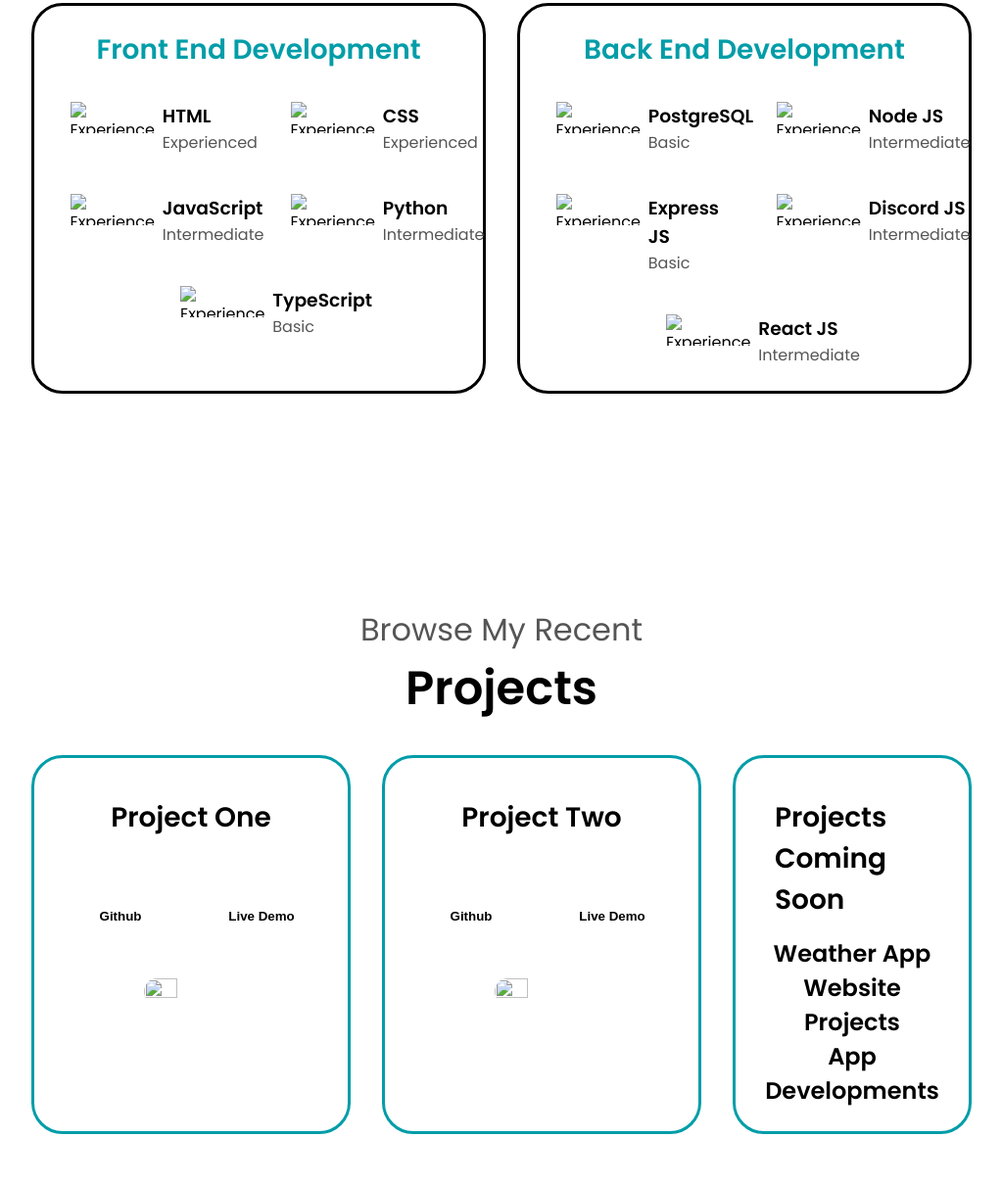
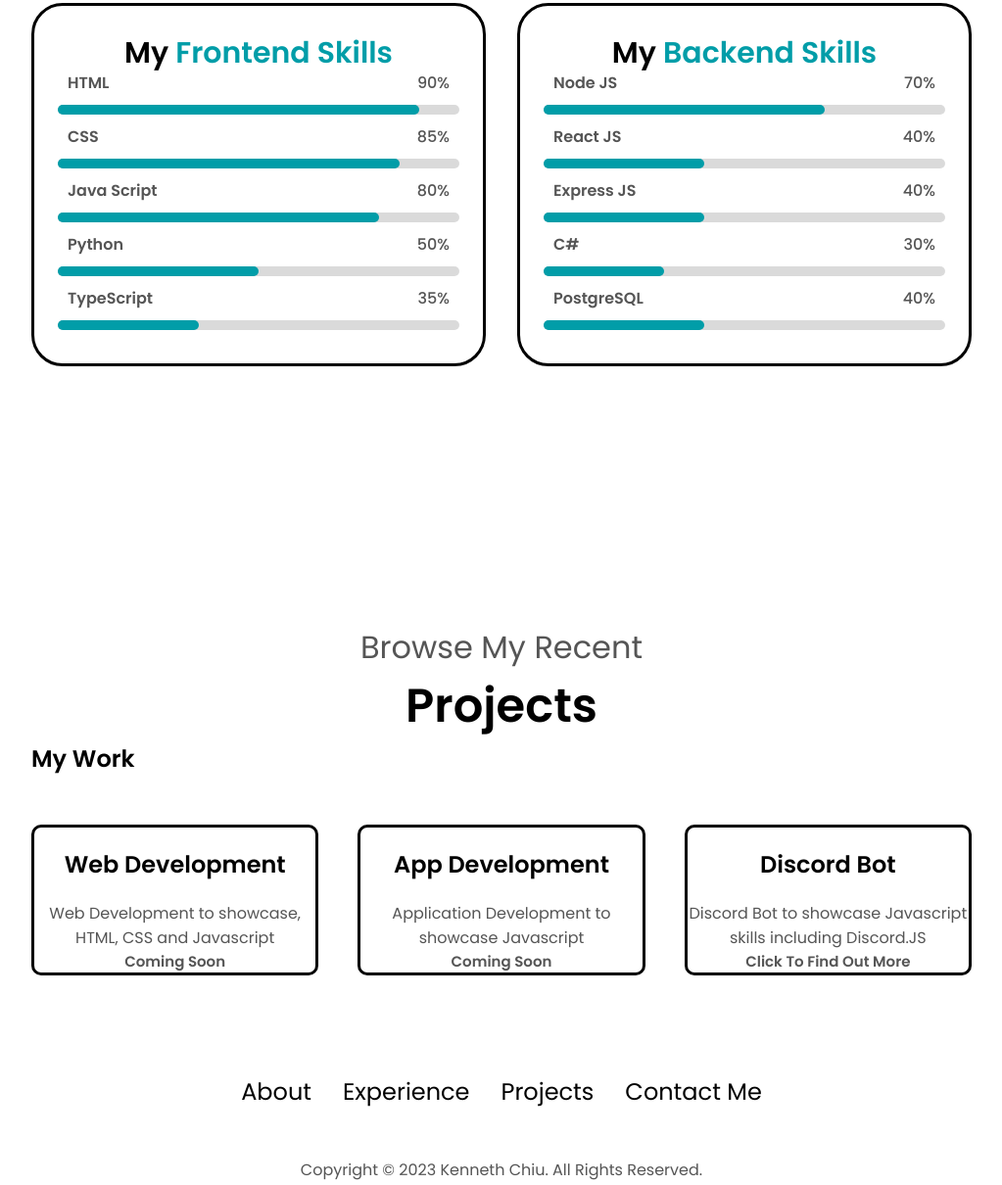
Before and after one commit to kennychiu221/website, a plain HTML site: page index.html in a window 1280 px wide. Shown: the part 1845-3055 px from the top of the page at 98% size, without its empty margins (128-1151 px from the left). Drawn offline with nearby package versions, Linux system fonts and the light colour scheme; a web font is replaced by a local one.

Commit message:
Add files via upload

```diff
--- a/index.html
+++ b/index.html
@@ -58,13 +58,13 @@
             <div id="socials-container">
                 <img src="./images/github.png" alt="My Github Profile"
                 class="icon"
-                 onclick="location.href='https://github.com/kennychiu221'">
+                 onclick="window.open('https://github.com/kennychiu221')">
                  <img src="./images/linkedin.png" alt="My Linkedin Profile"
                 class="icon"
-                 onclick="location.href='https://www.linkedin.com/in/kennethchiu125/'">
+                 onclick="window.open('https://www.linkedin.com/in/kennethchiu125/')">
                  <img src="./images/discord.png" alt="My Linkedin Profile"
                 class="icon"
-                 onclick="location.href='https://discord.gg/y9C9BKgyVw'">
+                 onclick="window.open('https://discord.gg/y9C9BKgyVw')">
             </div>
         </div>
     </section>
@@ -114,113 +114,120 @@
         <div class="experience-details-container">
             <div class="about-containers">
                 <div class="details-container">
-                    <h2 class="experience-sub-title">Front End Development</h2>
+                    <h2 class="experience-sub-title"></h2>
                     <div class="article-container">
-                        <article>
-                            <img
-                            src="./images/tick.png"
-                            alt="Experience Icon"
-                            class="icon">
-                            <div>
-                                <h3>HTML</h3>
-                                <p>Experienced</p>
+                        <div class="skills_section">
+                            <div class="skills_head">
+                                <h2>My <span>Frontend Skills</span></h2>
+                                <p></p>
                             </div>
-                        </article>
-                        <article>
-                            <img
-                            src="./images/tick.png"
-                            alt="Experience Icon"
-                            class="icon">
-                            <div>
-                                <h3>CSS</h3>
-                                <p>Experienced</p>
+                            <div class="skills_main">
+                                <div class="skill_bar">
+                                    <div class="info">
+                                        <p>HTML</p>
+                                        <P>90%</P>
                                     </div>
-                        </article>
-                        <article>
-                            <img
-                            src="./images/tick.png"
-                            alt="Experience Icon"
-                            class="icon">
-                            <div>
-                                <h3>JavaScript</h3>
-                                <p>Intermediate</p>
+                                    <div class="bar">
+                                        <span class="html"></span>
                                     </div>
-                        </article>
-                        <article>
-                            <img
-                            src="./images/tick.png"
-                            alt="Experience Icon"
-                            class="icon">
-                            <div>
-                                <h3>Python</h3>
-                                <p>Intermediate</p>
                                 </div>
-                        </article>
-                        <article>
-                            <img
-                            src="./images/tick.png"
-                            alt="Experience Icon"
-                            class="icon">
-                            <div>
-                                <h3>TypeScript</h3>
-                                <p>Basic</p>
+                                <div class="skill_bar">
+                                    <div class="info">
+                                        <p>CSS</p>
+                                        <P>85%</P>
                                     </div>
-                        </article>
+                                    <div class="bar">
+                                        <span class="css"></span>
+                                    </div>
+                                </div>
+                                <div class="skill_bar">
+                                    <div class="info">
+                                        <p>Java Script</p>
+                                        <P>80%</P>
+                                    </div>
+                                    <div class="bar">
+                                        <span class="js"></span>
+                                    </div>
+                                </div>
+                                <div class="skill_bar">
+                                    <div class="info">
+                                        <p>Python</p>
+                                        <P>50%</P>
+                                    </div>
+                                    <div class="bar">
+                                        <span class="python"></span>
+                                    </div>
+                                </div>
+                                <div class="skill_bar">
+                                    <div class="info">
+                                        <p>TypeScript</p>
+                                        <P>35%</P>
+                                    </div>
+                                    <div class="bar">
+                                        <span class="typescript"></span>
+                                    </div>
+                                </div>
+                            </div>
+                        </div>
+
                     </div>
                 </div>
                 <div class="details-container">
-                    <h2 class="experience-sub-title">Back End Development</h2>
+                    <h2 class="experience-sub-title"></h2>
                     <div class="article-container">
-                        <article>
-                            <img
-                            src="./images/tick.png"
-                            alt="Experience Icon"
-                            class="icon">
-                            <div>
-                                <h3>PostgreSQL</h3>
-                                <p>Basic</p>
+                        <div class="skills_section">
+                            <div class="skills_head">
+                                <h2>My <span>Backend Skills</span></h2>
+                                <p></p>
                             </div>
-                        </article>
-                        <article>
-                            <img
-                            src="./images/tick.png"
-                            alt="Experience Icon"
-                            class="icon">
-                            <div>
-                                <h3>Node JS</h3>
-                                <p>Intermediate</p>
+                            <div class="skills_main">
+                                <div class="skill_bar">
+                                    <div class="info">
+                                        <p>Node JS</p>
+                                        <P>70%</P>
                                     </div>
-                        </article>
-                        <article>
-                            <img
-                            src="./images/tick.png"
-                            alt="Experience Icon"
-                            class="icon">
-                            <div>
-                                <h3>Express JS</h3>
-                                <p>Basic</p>
+                                    <div class="bar">
+                                        <span class="node"></span>
                                     </div>
-                        </article>
-                        <article>
-                            <img
-                            src="./images/tick.png"
-                            alt="Experience Icon"
-                            class="icon">
-                            <div>
-                                <h3>Discord JS</h3>
-                                <p>Intermediate</p>
                                 </div>
-                        </article>
-                        <article>
-                            <img
-                            src="./images/tick.png"
-                            alt="Experience Icon"
-                            class="icon">
-                            <div>
-                                <h3>React JS</h3>
-                                <p>Intermediate</p>
+                                <div class="skill_bar">
+                                    <div class="info">
+                                        <p>React JS</p>
+                                        <P>40%</P>
                                     </div>
-                        </article>
+                                    <div class="bar">
+                                        <span class="react"></span>
+                                    </div>
+                                </div>
+                                <div class="skill_bar">
+                                    <div class="info">
+                                        <p>Express JS</p>
+                                        <P>40%</P>
+                                    </div>
+                                    <div class="bar">
+                                        <span class="express"></span>
+                                    </div>
+                                </div>
+                                <div class="skill_bar">
+                                    <div class="info">
+                                        <p>C#</p>
+                                        <P>30%</P>
+                                    </div>
+                                    <div class="bar">
+                                        <span class="c"></span>
+                                    </div>
+                                </div>
+                                <div class="skill_bar">
+                                    <div class="info">
+                                        <p>PostgreSQL</p>
+                                        <P>40%</P>
+                                    </div>
+                                    <div class="bar">
+                                        <span class="postgresql"></span>
+                                    </div>
+                                </div>
+                            </div>
+                        </div>
                     </div>
                 </div>
             </div>
@@ -229,47 +236,36 @@
     <section id="projects">
         <p class="section__text__p1">Browse My Recent</p>
         <h1 class="title">Projects</h1>
-        <div class="experience-details-container">
-            <div class="about-containers">
-            <div class="details-container color-container">
-                <div class="article-container">
-                    <h2 class="experience-sub-title project-title">Project One</h2>
-                <div class="btn-container">
-                    <button class="btn btn-color-2 project-btn"
-                    onclick="location.href='http://github.com/'"
-                    >Github</button>
-                    <button class="btn btn-color-2 project-btn"
-                    onclick="location.href='./assets/WORDLE-CLONE/wordle.html'"
-                    >Live Demo</button>
+        <div class="projects-container">
+            <h1 class sub-title>My Work</h1>
+            <div class="work-list">
+                <div class="work">
+                    <h2>Web Development</h2>
+                    <div class="layer">
+                        <p>Web Development to showcase, HTML, CSS and Javascript</p>
                     </div>
-                    <img
-                    src="./images/Wordle2.png"
-                    alt=""
-                    class="project-img">
+                    <div class="findmore">
+                        <p>Coming Soon</p>
                     </div>
                 </div>
-            <div class="details-container color-container">
-                <div class="article-container">
-                    <h2 class="experience-sub-title project-title">Project Two</h2>
-                    <div class="btn-container">
-                        <button class="btn btn-color-2 project-btn"
-                        onclick="location.href='https://github.com/kennychiu221/CALCULATOR'"
-                        >Github</button>
-                        <button class="btn btn-color-2 project-btn"
-                        onclick="location.href='./assets/CALCULATOR/index.html'"
-                        >Live Demo</button>
+                <div class="work">
+                    <h2>App Development</h2>
+                    <div class="layer">
+                        <p>Application Development to showcase Javascript</p>
                     </div>
-                    <img
-                    src="./images/calculator.png"
-                    alt=""
-                    class="project-img">
+                    <div class="findmore">
+                        <p>Coming Soon</p>
                     </div>
                 </div>
-            <div class="details-container color-container">
-                <div class="article-container">
-                    <h2 class="experience-sub-title project-title">Projects Coming Soon</h2>
+                <div class="work">
+                    <h2>Discord Bot</h2>
+                    <div class="layer">
+                        <p>Discord Bot to showcase Javascript skills including Discord.JS</p>
                     </div>
-            <h2>Weather App <br>  Website Projects <br> App Developments </h2>
+                    <div class="findmore">
+                        <p>Click To Find Out More</p>
+                    </div>
+                </div>
             </div>
         </div>
     </section>
--- a/style.css
+++ b/style.css
@@ -321,6 +321,186 @@ section{
     margin: auto 0;
 }
 
+@import url('https://fonts.googleapis.com/css2?family=Poppins:wght@400;500;600&family=Rancho&family=Water+Brush&display=swap');
+
+.skills_section{
+    width: 100%;
+    display: flex;
+    align-items: center;
+    justify-content: center;
+    flex-direction: column;
+}
+.skills_head{
+    width: 100%;
+    display: grid;
+    place-items: center;
+    text-align: center;
+    margin-top: -30px;
+}
+.skills_head h2{
+    font-size: 30px;
+    margin-bottom: -5px;
+}
+.skills_head h2 span{
+    color: rgb(1, 157, 168);
+}
+.skills_main{
+    width: 100%;
+    grid-template-columns: repeat(2, 1fr);
+    grid-row-gap: 0px;
+    grid-column-gap: 40px;
+}
+.skills_main .skill_bar .info{
+    display: flex;
+    justify-content: space-between;
+    align-items: center;
+    padding:  0 10px;
+    margin-bottom: 10px;
+    font-weight: 600;
+}
+.skill_bar .info p:nth-child(2){
+    font-weight: 500;
+}
+.skill_bar .bar{
+    width: 100%;
+    height: 10px;
+    background-color: rgba(0, 0, 0, 0.144);
+    border-radius: 25px;
+    margin-top: 5px;
+    position: relative;
+    margin-bottom: 10px;
+}
+.skill_bar .bar span{
+    width: 50%;
+    height: 100%;
+    position: absolute;
+    background-color: rgb(1, 157, 168);
+    border-radius: 25px;
+}
+
+/* ----------------------------------front end -------------------------------------*/
+.skill_bar .bar .html{
+    width: 90%;
+    animation: html 2s;
+}
+@keyframes html {
+    0%{
+        width: 0%;
+    }100%{
+        width: 90%;
+    }
+}
+.skill_bar .bar .css{
+    width: 85%;
+    animation: css 2s;
+}
+@keyframes css {
+    0%{
+        width: 0%;
+    }100%{
+        width: 85%;
+    }
+}
+.skill_bar .bar .js{
+    width: 80%;
+    animation: css 2s;
+}
+@keyframes js {
+    0%{
+        width: 0%;
+    }100%{
+        width: 80%;
+    }
+}
+.skill_bar .bar .python{
+    width: 50%;
+    animation: css 2s;
+}
+@keyframes python {
+    0%{
+        width: 0%;
+    }100%{
+        width: 50%;
+    }
+}
+
+.skill_bar .bar .typescript{
+    width: 35%;
+    animation: css 2s;
+}
+@keyframes python {
+    0%{
+        width: 0%;
+    }100%{
+        width: 35%;
+    }
+}
+
+
+
+/*------------------ back end ------------------------*/
+
+.skill_bar .bar .node{
+    width: 70%;
+    animation: css 2s;
+}
+@keyframes node {
+    0%{
+        width: 0%;
+    }100%{
+        width: 70%;
+    }
+}
+
+.skill_bar .bar .react{
+    width: 40%;
+    animation: css 2s;
+}
+@keyframes react {
+    0%{
+        width: 0%;
+    }100%{
+        width: 40%;
+    }
+}
+
+.skill_bar .bar .express{
+    width: 40%;
+    animation: css 2s;
+}
+@keyframes react {
+    0%{
+        width: 0%;
+    }100%{
+        width: 40%;
+    }
+}
+
+.skill_bar .bar .c{
+    width: 30%;
+    animation: css 2s;
+}
+@keyframes c {
+    0%{
+        width: 0%;
+    }100%{
+        width: 30%;
+    }
+}
+
+.skill_bar .bar .postgresql{
+    width: 40%;
+    animation: css 2s;
+}
+@keyframes python {
+    0%{
+        width: 0%;
+    }100%{
+        width: 40%;
+    }
+}
+
+
 /*--------------------------Experience-------------------------*/
 
 #experience{
@@ -365,6 +545,7 @@ article .icon{
 #projects {
     position: relative;
     height: auto;
+    padding: 50px 0;
 }
 
 .color-container {
@@ -386,6 +567,46 @@ article .icon{
 .project-btn{
     color: black;
     border-color: rgb(163, 163, 163);
+}
+
+.work-list{
+    display: grid;
+    grid-template-columns: repeat(auto-fit, minmax(250px, 1fr));
+    grid-gap: 40px;
+    margin-top: 50px;
+    justify-content: center;
+    align-items: center;
+    cursor: pointer;
+}
+
+.work{
+    border-radius: 10px;
+    position: relative;
+    overflow: hidden;
+    border: solid 3px;
+
+}
+
+.work h2 {
+    align-items: center;
+    justify-content: center;
+    text-align: center;
+    display: block;
+    padding: 20px;
+}
+
+.layer{
+    width: 100%;
+    height: 100%;
+    overflow: hidden;
+    text-align: center;
+    justify-content: center;
+}
+
+.findmore{
+    text-align: center;
+    font-size: 15px;
+    font-weight: 1000;
 }
 
 /*--------------------------Contact Me-------------------------*/
```
Also changed, not shown: script.js (+19 -0 lines). Lines whose indentation alone changed are shown as unchanged.
